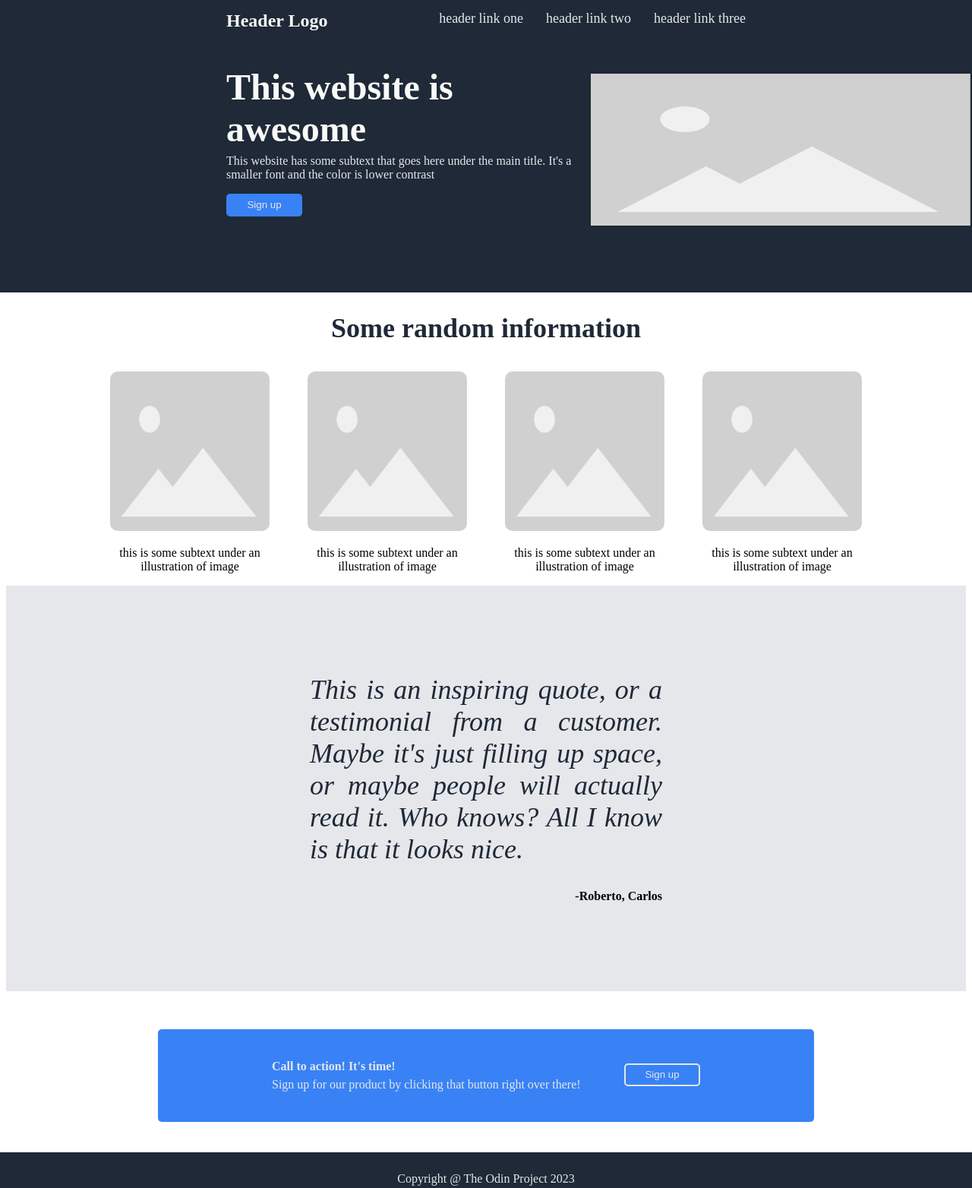
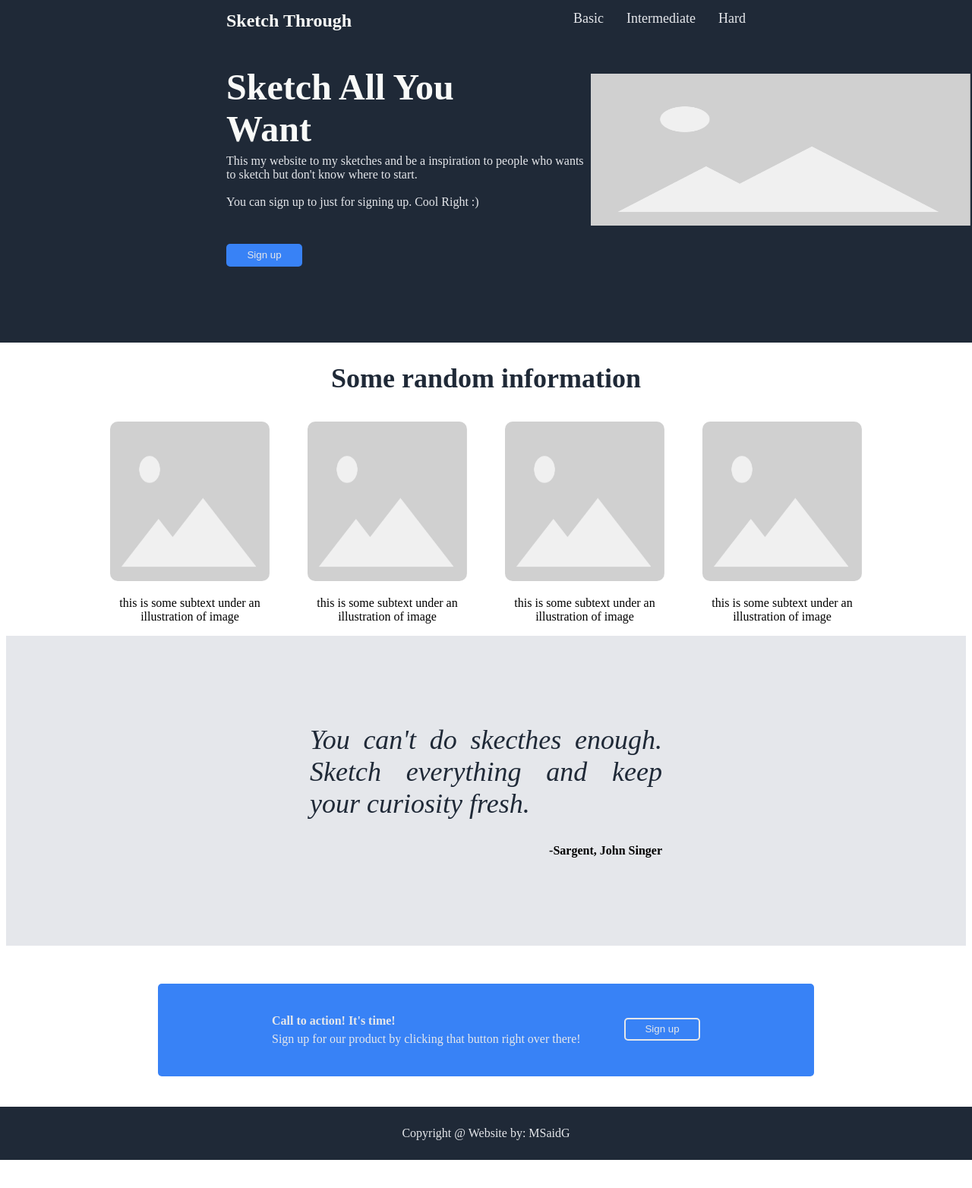
Before and after one commit to MSaidG/odin-landing-page, a plain HTML site: page index.html in a window 1280 px wide. Shown: the top 1564 px of the page at 76% size. After the commit the page ends 1527 px from the top, so only its background shows below. Drawn offline with Linux system fonts and the light colour scheme.

Commit message:
Make some changes in the html file to make a sketch website

```diff
--- a/index.html
+++ b/index.html
@@ -9,20 +9,22 @@
 <body>
 
     <div class="header">
-        <h1>Header Logo</h1>
+        <h1>Sketch Through</h1>
         <ul>
-            <li><a href="url">header link one</a></li>
-            <li><a href="url">header link two</a></li>
-            <li><a href="url">header link three</a></li>
+            <li><a href="url">Basic</a></li>
+            <li><a href="url">Intermediate</a></li>
+            <li><a href="url">Hard</a></li>
         </ul>
     </div>
 
     <div class="content-one">
         <div class="content-one-text">
-            <h2>This website is awesome</h2>
-            <p>This website has some subtext that goes
-                here under the main title. It's a smaller
-                font and the color is lower contrast
+            <h2>Sketch All You Want </h2>
+            <p>This my website to my sketches and
+                be a inspiration to people who wants
+                to sketch but don't know where to start.
+                <br> <br> You can sign up to just for signing up.
+                Cool Right :)
             </p>
             <button>Sign up</button>
         </div>
@@ -57,12 +59,11 @@
     </div>
 
     <div class="content-three">
-        <p class="quote"><i>This is an inspiring quote, or a testimonial
-            from a customer. Maybe it's just filling up space,
-            or maybe people will actually read it. Who knows?
-            All I know is that it looks nice.</i>
+        <p class="quote"><i>You can't do skecthes enough.
+            Sketch everything and keep your curiosity fresh.
+        </i>
         </p>
-        <p class="writer">-Roberto, Carlos</p>
+        <p class="writer">-Sargent, John Singer</p>
     </div>
 
     <div class="content-four">
@@ -79,7 +80,7 @@
     </div>
 
     <div class="footer">
-        <p>Copyright @ The Odin Project 2023</p>
+        <p>Copyright @ Website by: MSaidG</p>
     </div>
 </body>
 </html>
--- a/style.css
+++ b/style.css
@@ -12,6 +12,7 @@
 .content-one button {
     border-style: none;
     margin-bottom: 100px;
+    margin-top: 30px;
 }
 
 
```
